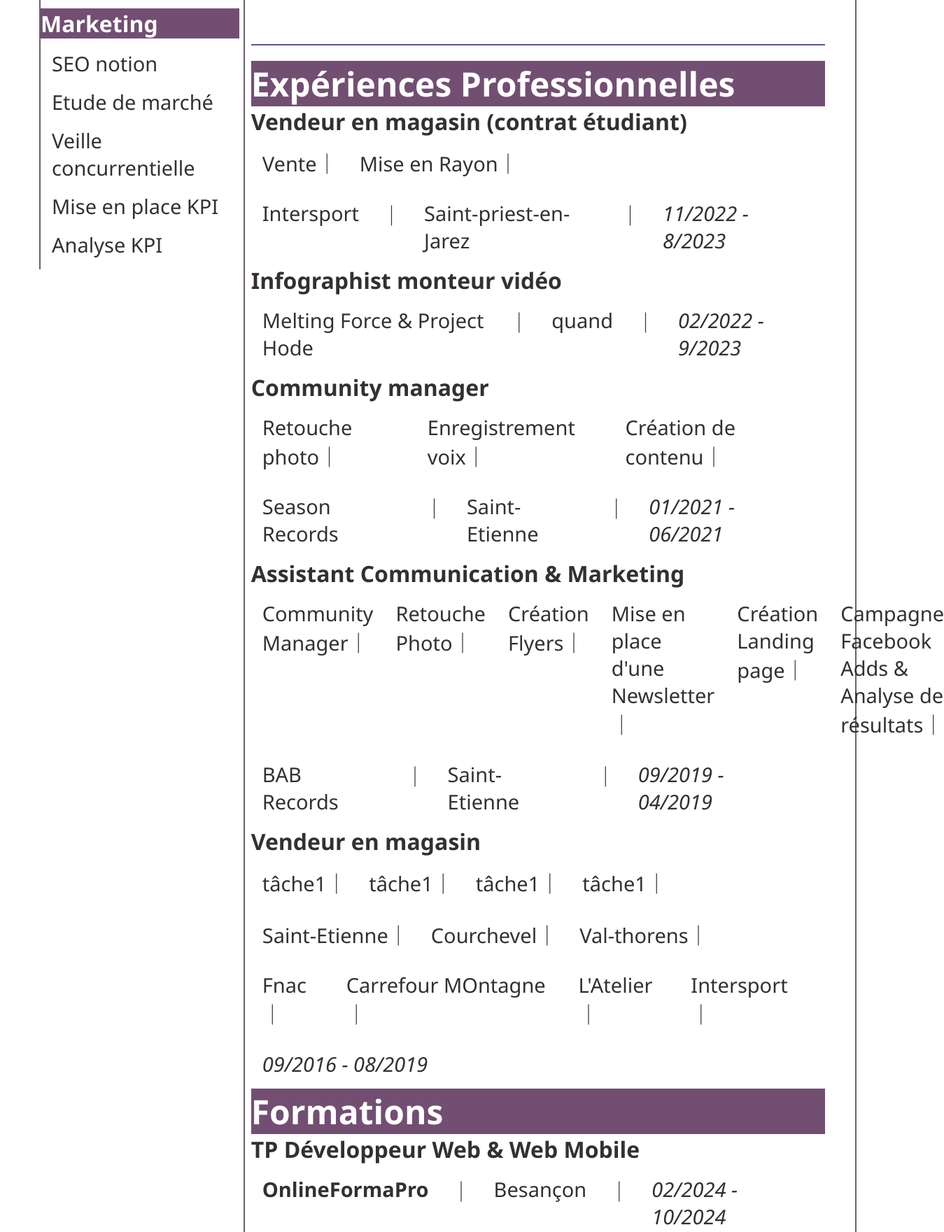
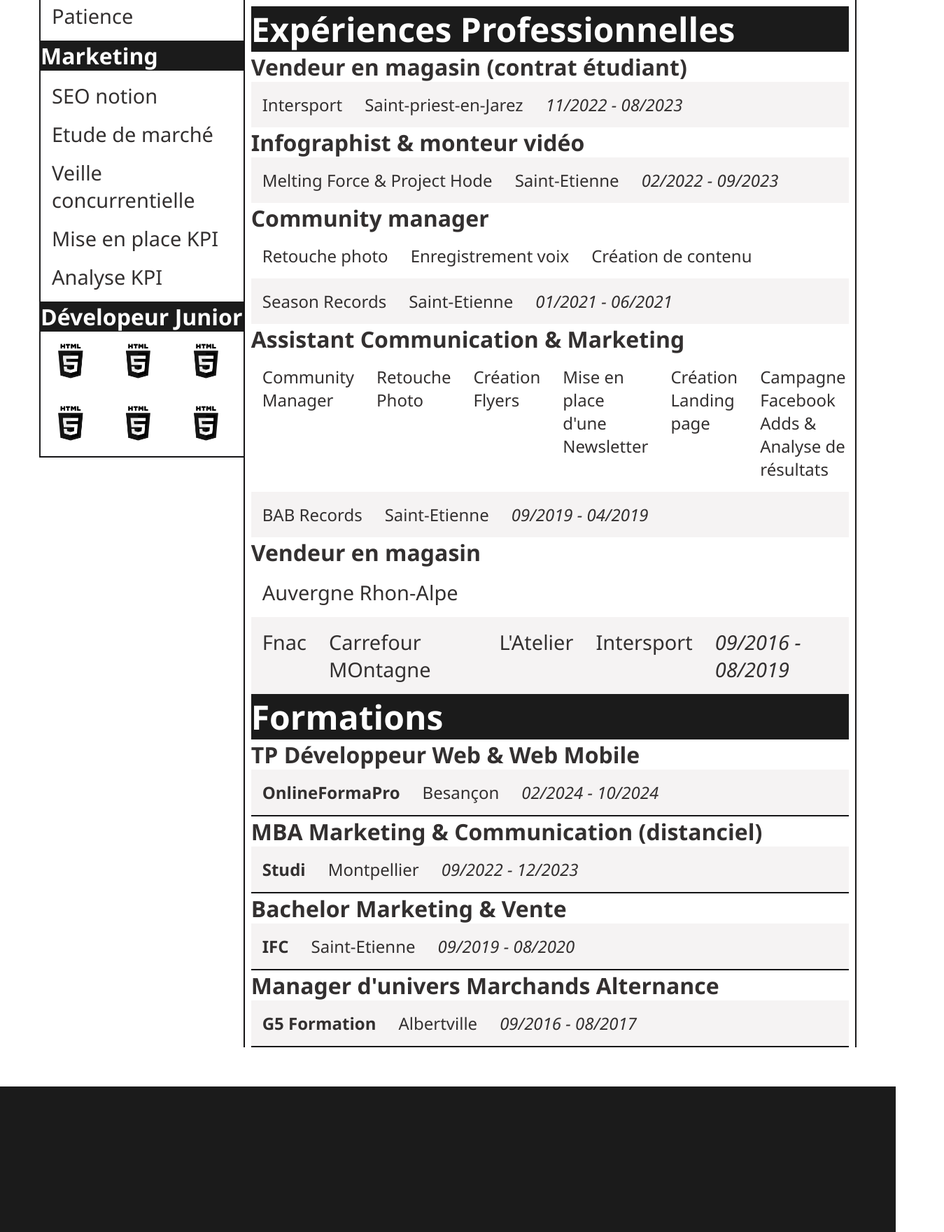
Before and after one commit to MiguelStc/cv_miguel_stc, a plain HTML site: page index.html in a window 1280 px wide. Shown: the part 754-2515 px from the top of the page at 70% size, 1349 px wide, since content can reach past the window. Drawn offline with Linux system fonts and the light colour scheme.

Commit message:
Better  css/html

```diff
--- a/css.css
+++ b/css.css
@@ -6,9 +6,9 @@
 /* Main section shapes*/
 .nav-bar{width: 100%;margin: auto;height: 5em;align-items: center;}
 .main-section{display: flex;padding: 3.5rem;}
-.left{width: 25%;height: 100%;background-color: rgb(255, 255, 255);border-left: 2px solid rgb(109, 94, 112) ;}
+.left{width: 25%;height: 100%;background-color: rgb(255, 255, 255);border-left: 2px solid rgb(30, 30, 31) ;}
 .container-left{width: 98%;margin: auto;}
-.right{width: 75%;border-left:2px solid rgb(109, 94, 112);border-right:2px solid rgb(109, 94, 112);}
+.right{width: 75%;border-left:2px solid rgb(20, 19, 20);border-right:2px solid rgb(25, 24, 26);}
 .container-right{width: 98%;margin: auto;}
 .the-footer{height: 30em;width: 100%;margin: auto;}
 .form-container{width: 60%;align-items: center;margin: auto;}
@@ -16,7 +16,7 @@
 /*Text*/
 p,h1,h2,h3,h4,h5,h6{color:rgb(51, 48, 48);} p{font-size: 20px;}
 h1{font-size: 6rem;}h2{font-size: 5rem;}h3{font-size: 4rem;}h4{font-size: 3rem;}h5{font-size: 2rem;}h6{font-size: 1.5rem;}
-li, a {list-style: none; text-decoration: none; color:rgb(51, 48, 48); margin:1rem;}
+li{list-style: none; text-decoration: none; color:rgb(51, 48, 48); margin:1rem;}
 .ft-size-1{font-size: 20px;}.ft-size-2{font-size: 24px;}.ft-size-3{font-size: 29px;}
 .ft-size-4{font-size: 34px;}.ft-size-5{font-size: 38px;}.ft-size-6{font-size: 42px;}
 .ft-size-7{font-size: 46px;}.ft-size-8{font-size: 50px;}
@@ -25,7 +25,11 @@
 /*Text decoration*/
 .ft-color-w{color: white;}
 .ft-ital{font-style: italic;}.ft-obl{font-style: oblique;}.ft-bar{text-decoration: line-through ;}.ft-underline{text-decoration: underline;}
+/*txt position*/
+.txt-center{text-align: center;}.txt-left{text-align: left;} .txt-right{text-align: right;} .txt-jusify{text-align: justify;}
 /*--------------------------------------------------------------------------------------------------------------------*/
+/*Postion general*/
+.mrg-left-1rem{margin-left: 1rem;}.mrg-right-1rem{margin-right: 1rem;}
 /*Buttons */
 .btn{border-radius: 12%; border: none; background-color: rgb(153, 194, 241); color: white; padding: 1rem;}.btn:hover{background-color: rgb(150, 203, 238); cursor: pointer;}
 .btn:active{background-color: rgb(200, 226, 248);}
@@ -35,17 +39,16 @@
 input{height: 2rem;border:1px solid rgb(129, 129, 129);}
 /*--------------------------------------------------------------------------------------------------------------------*/
 /* Container blocks*/
-.container{width: 98%;}.container-al{width: 98%; align-items: center;} .container-flex{width: 98%; display: flex;}.container-flex-al{display: flex; align-items: center; width: 100%;}
+.container{width: 100%;}.container-al{width: 100%; align-items: center;} .container-flex{width: 100%; display: flex;}.container-flex-al{display: flex; align-items: center; width: 100%;}
 .element-marg-auto{margin:auto;} .element-marg-left-auto{margin-left:auto;}.element-marg-right-auto{margin-right:auto;}
 .element-center{margin-left:auto; margin-right:auto;}
 .rem-h-5{height: 5rem;}.rem-h-10{height: 10rem;}.rem-h-15{height: 15rem;}.rem-h-20{height: 20rem;}.rem-h-25{height: 25rem;}.rem-h-30{height: 30rem;}
 .rem-h-2{height: 2rem;}.rem-h-3{height: 3rem;}.rem-h-4{height: 4rem;}
 .width-20{width: 20%;}.width-25{width: 25%;}.width-50{width: 50%;}
 /*Block COLORS*/
-.bg-black{background-color: rgb(40, 40, 41);}.bg-purple{background-color: rgb(114, 79, 114);}
-.box-border-bottom{ border-bottom: 2px solid rgb(99, 85, 136);}.box-border-top{ border-top: 2px solid rgb(99, 85, 136);}
-
-
+.bg-black{background-color: rgb(245, 243, 243);}.bg-purple{background-color: rgb(27, 27, 27);}
+.box-border-bottom{ border-bottom: 2px solid rgb(20, 20, 22);}.box-border-top{ border-top: 2px solid rgb(20, 20, 22);}
+.box-border-left{ border-left: 2px solid rgb(20, 20, 22);}.box-border-right{ border-right: 2px solid rgb(20, 20, 22);}
 /* For testing */
 .blb{border: 1px solid black;}
 
--- a/index.html
+++ b/index.html
@@ -9,31 +9,33 @@
   <body>
     <nav class="nav-bar bg-purple">
       <ul class="container-flex nav-bar">
-        <li class="ft-size-4 ft-w-1"><a href="#FOOT-contact">Contact</a></li>
+        <li class="ft-size-4 ft-w-1"></li>
+        <div class="container-flex">
+          <div class="rem-h-3 mrg-left-1rem "><a href="https://www.linkedin.com/in/miguel-saint-croix-4393b3150/"><img src="img/ind.png" width="90%" height="90%" alt="fb logo"></a></div>
+          <div class="mrg-left-1rem rem-h-3"><a href="https://github.com/MiguelStc"><img src="img/gitt.png" width="90%" height="90%" alt="fb logo"></a></div>
+        </div>
       </ul>
     </nav>
 
     <section class="main-section">
-      <div class="left">
+      <div class="left box-border-top box-border-bottom" >
         <div class="container-left">
           <div>
-            <div>
+            <div class="mrg-left-1rem">
+              <br>
               <h6>Permis B</h6>
               <h6>Besançon</h6>
               <h6>06 03 50 36 69</h6>
               <h6>miguelsaintcroix@gmail.com</h6>
+              <br>
             </div>
           </div>
         </div>
 
         <div class="continer rem-h-10">
-          <h5>Profil:</h5>
-          <h6>Développement web & Marketing</h6>
-          <div class="container-flex-al">
-            <div class="ft-size-4 element-marg-auto">LOGO1</div>
-            <div class="ft-size-4 element-marg-auto">LOGO2</div>
-            <div class="ft-size-4 element-marg-auto">LOGO3</div>
-          </div>
+          <h5 class="txt-center">Profil</h5>
+          <h5 class="txt-center">Développement web & Marketing</h5>
+
         </div>
         <!-- Block (left side)-->
         <div class="container">
@@ -51,7 +53,7 @@
             <ul>
               <li class="ft-size-3">Curieusité</li>
               <li class="ft-size-3">Adaptabilité</li>
-              <li class="ft-size-3">Patientce</li>
+              <li class="ft-size-3">Patience</li>
             </ul>
           </div>
         </div>
@@ -69,128 +71,132 @@
           </div>
         </div>
         <!-- END Block-->
+        <!-- Block (left side)-->
+        <div class="container">
+          <h5 class="bg-purple ft-color-w">Dévelopeur Junior</h5>
+          <div class="conainer">
+            <ul class="container-flex-al">
+              <li class="width-20 element-center "><img src="img/htmll.png" width="90%" height="90%" alt="fb logo"></li>
+              <li class="width-20 element-center "><img src="img/htmll.png" width="90%" height="90%" alt="fb logo"></li>
+              <li class="width-20 element-center "><img src="img/htmll.png" width="90%" height="90%" alt="fb logo"></li>
+            </ul>
+            <ul class="container-flex-al">
+              <li class="width-20 element-center "><img src="img/htmll.png" width="90%" height="90%" alt="fb logo"></li>
+              <li class="width-20 element-center "><img src="img/htmll.png" width="90%" height="90%" alt="fb logo"></li>
+              <li class="width-20 element-center "><img src="img/htmll.png" width="90%" height="90%" alt="fb logo"></li>
+            </ul>
+          </div>
+        </div>
+        <!-- END Block-->
       </div>
       <!--  Right part --------  -->
       <div class="right">
         <div class="container-right">
           <div class="container">
             <div class="container-al bg-purple rem-h-20">
-              <h1 class="ft-color-w element-marg-auto">Développeur web</h1>
-              <h3 class="ft-color-w">Miguel saint croix</h3>
+              <h1 class="ft-color-w element-marg-auto txt-center">Développeur web</h1>
+              <h3 class="ft-color-w txt-center">Miguel saint croix</h3>
             </div>
-            <div class="container-al">
-                <h5 class="element-center">En Acquisition</h5>
+            <div class="container-al box-border-bottom">
+                <h5 class="element-center txt-center">En Acquisition</h5>
             </div>
-            <div class="container-flex rem-h-20 box-border-bottom">
-                <div class="width-50">
-                    <h5>Front End</h5>
-                    <ul>
-                        <li>saaihgz</li>
-                        <li>saaihgz</li>
-                        <li>saaihgz</li>
-                        <li>saaihgz</li>
+            <div class="container-flex rem-h-15 box-border-bottom">
+                <div class="width-50 box-border-right">
+                    <h5 class="txt-center ft-color-w bg-purple ">Front End</h5>
+                    <ul class="container-flex-al">
+                      <li class="width-20 element-center "><img src="img/react.png" width="90%" height="90%" alt="fb logo"></li>
+                      <li class="width-20 element-center "><img src="img/tailwind.png" width="90%" height="90%" alt="fb logo"></li>
+                      <li class="width-20 element-center "><img src="img/figma.png" width="90%" height="90%" alt="fb logo"></li>
                     </ul>
+
 
                 </div>
                 <div class="width-50">
-                    <h5>Back End</h5>
-                    <ul>
-                        <li>saaihgz</li>
-                        <li>saaihgz</li>
-                        <li>saaihgz</li>
-                        <li>saaihgz</li>
+                    <h5 class="txt-center ft-color-w bg-purple">Back End</h5>
+                    <ul class="container-flex-al">
+                      <li class="width-20 element-center "><img src="img/laravel.png" width="90%" height="90%" alt="fb logo"></li>
+                      <li class="width-20 element-center "><img src="img/nosql.png" width="90%" height="90%" alt="fb logo"></li>
+                      <li class="width-20 element-center "><img src="img/react.png" width="90%" height="90%" alt="fb logo"></li>
                     </ul>
+
 
                 </div>
             </div>
             <br>
             <div class="container">
-                <h4 class="bg-purple ft-color-w">Expériences Professionnelles</h4>
+                <h4 class="bg-purple ft-color-w mrg">Expériences Professionnelles</h4>
             </div>
             <div class="container">
                 <div>
                     <h5>Vendeur en magasin (contrat étudiant)</h5>
-                    <ul class="container-flex">
-                        <li class="ft-size-3">Vente｜</li>
-                        <li class="ft-size-3">Mise en Rayon｜</li>
-                    </ul>
-                    <ul class="container-flex">
-                        <li class="ft-size-3" >Intersport</li>
-                        <li class="ft-size-3"  >｜</li>
-                        <li class="ft-size-3" >Saint-priest-en-Jarez</li>
-                        <li class="ft-size-3"  >｜</li>
-                        <li class="ft-size-3 ft-ital" >11/2022 - 8/2023</li>
+
+                    <ul class="container-flex-al  bg-black">
+                        <li class="ft-size-2 " >Intersport</li>
+
+                        <li class="ft-size-2" >Saint-priest-en-Jarez</li>
+
+                        <li class="ft-size-2 ft-ital" >11/2022 - 08/2023</li>
                     </ul>
                 </div>
                 <div>
-                    <h5>Infographist monteur vidéo</h5>
+                    <h5>Infographist & monteur vidéo</h5>
 
-                    <ul class="container-flex">
-                        <li class="ft-size-3" >Melting Force & Project Hode</li>
-                        <li class="ft-size-3"  >｜</li>
-                        <li class="ft-size-3" >quand</li>
-                        <li class="ft-size-3"  >｜</li>
-                        <li class="ft-size-3 ft-ital" >02/2022 - 9/2023</li>
+                    <ul class="container-flex  bg-black">
+                        <li class="ft-size-2" >Melting Force & Project Hode</li>
+
+                        <li class="ft-size-2" >Saint-Etienne</li>
+
+                        <li class="ft-size-2 ft-ital" >02/2022 - 09/2023</li>
                     </ul>
                 </div>
                 <div>
                     <h5>Community manager</h5>
-                    <ul class="container-flex">
-                        <li class="ft-size-3">Retouche photo｜</li>
-                        <li class="ft-size-3">Enregistrement voix｜</li>
-                        <li class="ft-size-3">Création de contenu｜</li>
+                    <ul class="container-flex ">
+                        <li class="ft-size-2">Retouche photo</li>
+                        <li class="ft-size-2">Enregistrement voix</li>
+                        <li class="ft-size-2">Création de contenu</li>
 
                     </ul>
-                    <ul class="container-flex">
-                        <li class="ft-size-3" >Season Records</li>
-                        <li class="ft-size-3"  >｜</li>
-                        <li class="ft-size-3" >Saint-Etienne</li>
-                        <li class="ft-size-3"  >｜</li>
-                        <li class="ft-size-3 ft-ital" >01/2021 - 06/2021</li>
+                    <ul class="container-flex bg-black">
+                        <li class="ft-size-2" >Season Records</li>
+
+                        <li class="ft-size-2" >Saint-Etienne</li>
+
+                        <li class="ft-size-2 ft-ital" >01/2021 - 06/2021</li>
                     </ul>
                 </div>
                 <div>
                     <h5>Assistant Communication & Marketing</h5>
                     <ul class="container-flex">
-                        <li class="ft-size-3">Community Manager｜</li>
-                        <li class="ft-size-3">Retouche Photo｜</li>
-                        <li class="ft-size-3">Création Flyers｜</li>
-                        <li class="ft-size-3">Mise en place d'une Newsletter｜</li>
-                        <li class="ft-size-3">Création Landing page｜</li>
-                        <li class="ft-size-3">Campagne Facebook Adds & Analyse de résultats｜</li>
+                        <li class="ft-size-2">Community Manager</li>
+                        <li class="ft-size-2">Retouche Photo</li>
+                        <li class="ft-size-2">Création Flyers</li>
+                        <li class="ft-size-2">Mise en place d'une Newsletter</li>
+                        <li class="ft-size-2">Création Landing page</li>
+                        <li class="ft-size-2">Campagne Facebook Adds & Analyse de résultats</li>
                     </ul>
-                    <ul class="container-flex">
-                        <li class="ft-size-3" >BAB Records</li>
-                        <li class="ft-size-3"  >｜</li>
-                        <li class="ft-size-3" >Saint-Etienne</li>
-                        <li class="ft-size-3"  >｜</li>
-                        <li class="ft-size-3 ft-ital" >09/2019 - 04/2019</li>
+                    <ul class="container-flex bg-black bg-black">
+                        <li class="ft-size-2" >BAB Records</li>
+
+                        <li class="ft-size-2" >Saint-Etienne</li>
+
+                        <li class="ft-size-2 ft-ital" >09/2019 - 04/2019</li>
                     </ul>
                 </div>
                 <div>
                     <h5>Vendeur en magasin</h5>
+
                     <ul class="container-flex">
-                        <li class="ft-size-3">tâche1｜</li>
-                        <li class="ft-size-3">tâche1｜</li>
-                        <li class="ft-size-3">tâche1｜</li>
-                        <li class="ft-size-3">tâche1｜</li>
-                    </ul>
-                    <ul class="container-flex">
-                        <li class="ft-size-3" >Saint-Etienne｜</li>
-                        <li class="ft-size-3" >Courchevel｜</li>
-                        <li class="ft-size-3" >Val-thorens｜</li>
-                    </ul>
-                    <ul class="container-flex">
-                        <li class="ft-size-3" >Fnac｜</li>
-                        <li class="ft-size-3" >Carrefour MOntagne｜</li>
-                        <li class="ft-size-3" >L'Atelier｜</li>
-                        <li class="ft-size-3" >Intersport｜</li>
+                        <li class="ft-size-3" >Auvergne Rhon-Alpe</li>
 
                     </ul>
+                    <ul class="container-flex  bg-black">
+                        <li class="ft-size-3" >Fnac</li>
+                        <li class="ft-size-3" >Carrefour MOntagne</li>
+                        <li class="ft-size-3" >L'Atelier</li>
+                        <li class="ft-size-3" >Intersport</li>
+                        <li class="ft-size-3 ft-ital" >09/2016 - 08/2019</li>
 
-
-                    <ul class="container-flex">
-                        <li class="ft-size-3 ft-ital" >09/2016 - 08/2019</li>
                     </ul>
                 </div>
 
@@ -200,42 +206,42 @@
             </div>
             <div>
                 <h5>TP Développeur Web & Web Mobile</h5>
-                <ul class="container-flex box-border-bottom">
-                    <li class="ft-size-3 ft-w-3" >OnlineFormaPro</li>
-                    <li class="ft-size-3"  >｜</li>
-                    <li class="ft-size-3" > Besançon</li>
-                    <li class="ft-size-3"  >｜</li>
-                    <li class="ft-size-3 ft-ital" >02/2024 - 10/2024</li>
+                <ul class="container-flex box-border-bottom bg-black">
+                    <li class="ft-size-2 ft-w-3" >OnlineFormaPro</li>
+
+                    <li class="ft-size-2" > Besançon</li>
+
+                    <li class="ft-size-2 ft-ital" >02/2024 - 10/2024</li>
                 </ul>
             </div>
             <div>
-                <h5>MBA Marketing & Communication</h5>
-                <ul class="container-flex box-border-bottom">
-                    <li class="ft-size-3 ft-w-3" >Studi</li>
-                    <li class="ft-size-3"  >｜</li>
-                    <li class="ft-size-3" >Montpellier</li>
-                    <li class="ft-size-3"  >｜</li>
-                    <li class="ft-size-3 ft-ital" > 09/2022 - 12/2023</li>
+                <h5>MBA Marketing & Communication (distanciel)</h5>
+                <ul class="container-flex box-border-bottom bg-black">
+                    <li class="ft-size-2 ft-w-3" >Studi</li>
+
+                    <li class="ft-size-2" >Montpellier</li>
+
+                    <li class="ft-size-2 ft-ital" > 09/2022 - 12/2023</li>
                 </ul>
             </div>
             <div>
                 <h5>Bachelor Marketing & Vente</h5>
-                <ul class="container-flex box-border-bottom">
-                    <li class="ft-size-3 ft-w-3 ft-w-3" >IFC</li>
-                    <li class="ft-size-3"  >｜</li>
-                    <li class="ft-size-3" >Saint-Etienne</li>
-                    <li class="ft-size-3"  >｜</li>
-                    <li class="ft-size-3 ft-ital" >09/2019 - 08/2020</li>
+                <ul class="container-flex box-border-bottom bg-black">
+                    <li class="ft-size-2 ft-w-3 ft-w-3" >IFC</li>
+
+                    <li class="ft-size-2" >Saint-Etienne</li>
+
+                    <li class="ft-size-2 ft-ital" >09/2019 - 08/2020</li>
                 </ul >
             </div>
             <div>
-                <h5>MUM</h5>
-                <ul class="container-flex box-border-bottom">
-                    <li class="ft-size-3 ft-w-3" >G5 Formation</li>
-                    <li class="ft-size-3"  >｜</li>
-                    <li class="ft-size-3" >Alberville</li>
-                    <li class="ft-size-3"  >｜</li>
-                    <li class="ft-size-3 ft-ital" >09/2016 - 08/2017</li>
+                <h5>Manager d'univers Marchands Alternance</h5>
+                <ul class="container-flex box-border-bottom bg-black">
+                    <li class="ft-size-2 ft-w-3" >G5 Formation</li>
+
+                    <li class="ft-size-2" >Albertville</li>
+
+                    <li class="ft-size-2 ft-ital" >09/2016 - 08/2017</li>
                 </ul>
             </div>
 
```
Also changed, not shown: img/eath.PNG (added), img/figma.png (added), img/gitt.png (added), img/htmll.png (added), img/ind.png (added), img/jss.png (added), img/laravel.png (added), img/laravell.png (added), img/mspng.png (added), img/nosql.png (added), img/phpp.png (added), img/react.png (added), img/sql.PNG (added), img/tailwind.png (added), 1 more files.
